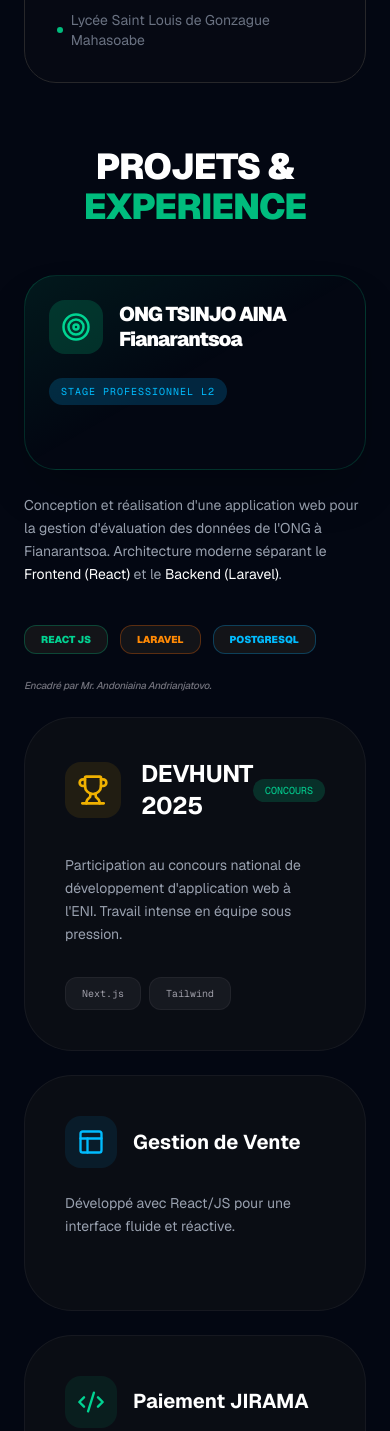
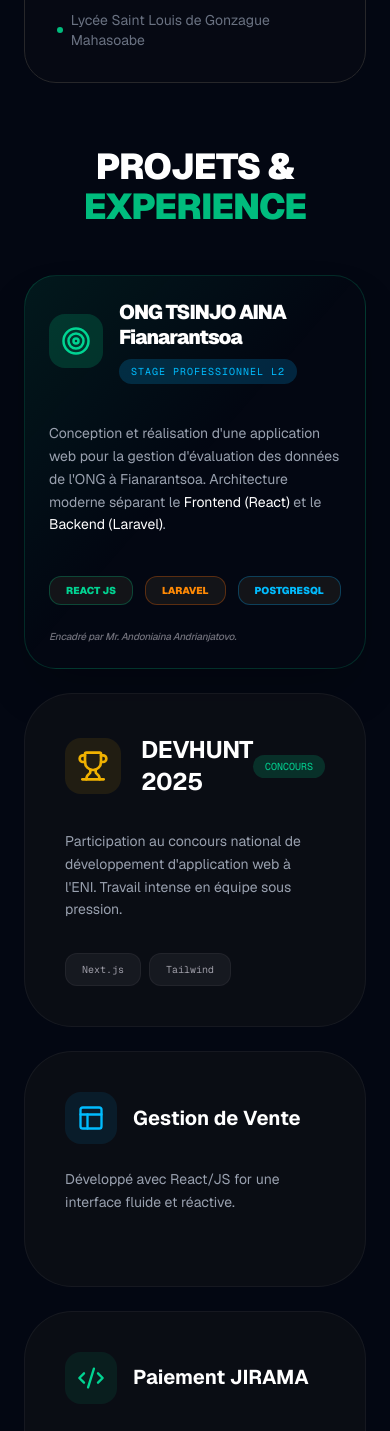
Before and after one commit to Nantenaina29/portfolio, a Next.js app: page / in a window 390 px wide. Shown: the part 2158-3589 px from the top of the page. Built offline with nearby package versions, Linux system fonts and the light colour scheme.

Commit message:
Fix : Update page projet

```diff
--- a/app/page.tsx
+++ b/app/page.tsx
@@ -188,26 +188,33 @@
             {/* --- STAGE ONG TSINJO AINA --- */}
             <div className="md:col-span-3 group relative p-6 md:p-10 rounded-[2rem] md:rounded-[3rem] bg-gradient-to-br from-emerald-500/10 via-transparent to-transparent border border-emerald-500/20 hover:border-emerald-500/50 transition-all shadow-2xl">
 
-              {/* Lohateny sy Badge: Responsive Layout */}
+              {/* Lohateny sy Badge: Nahitsy ho flex-col amin'ny mobile */}
               <div className="flex flex-col md:flex-row md:justify-between md:items-center gap-6 mb-10">
                 <div className="flex items-center gap-4 md:gap-6">
                   <div className="p-3 md:p-4 bg-emerald-500/20 rounded-2xl text-emerald-400 shrink-0">
                     <Target size={30} className="md:w-9 md:h-9" />
                   </div>
+                  {/* Ny h3 dia natao flex-col amin'ny mobile mba hidiran'ny span eo ambaniny */}
+                  <div className="flex flex-col gap-2">
                     <h3 className="text-xl md:text-4xl font-black tracking-tighter text-white leading-tight">
                       ONG TSINJO AINA Fianarantsoa
                     </h3>
-                </div>
-
-                {/* Ity span ity izao dia hidina ho azy eo ambany amin'ny mobile fa tsy hivoaka sisiny */}
-                <div className="flex">
-                  <span className="text-[10px] md:text-[11px] font-mono bg-sky-500/20 text-sky-400 px-3 py-1.5 md:px-4 md:py-2 rounded-full uppercase tracking-widest whitespace-nowrap">
+                    {/* Ity span ity dia miseho eo ambany ihany amin'ny mobile */}
+                    <div className="md:hidden">
+                      <span className="text-[10px] font-mono bg-sky-500/20 text-sky-400 px-3 py-1.5 rounded-full uppercase tracking-widest whitespace-nowrap">
                         Stage Professionnel L2
                       </span>
                     </div>
                   </div>
                 </div>
 
+                {/* Ity kosa no miseho eo akaikiny (right side) rehefa amin'ny solosaina (md) */}
+                <div className="hidden md:flex">
+                  <span className="text-[11px] font-mono bg-sky-500/20 text-sky-400 px-4 py-2 rounded-full uppercase tracking-widest whitespace-nowrap">
+                    Stage Professionnel L2
+                  </span>
+                </div>
+              </div>
 
               <div className="grid grid-cols-1 md:grid-cols-2 gap-10">
                 <p className="text-gray-400 text-sm md:text-base leading-relaxed">
@@ -225,7 +232,7 @@
                   </p>
                 </div>
               </div>
-
+            </div>
 
             {/* DevHunt */}
             <div className="md:col-span-2 group relative p-10 rounded-[3rem] bg-zinc-900/40 border border-white/5 hover:border-emerald-500/50 transition-all flex flex-col justify-between">
@@ -256,9 +263,8 @@
                   </div>
                   <h3 className="text-xl font-bold text-white">Gestion de Vente</h3>
                 </div>
-              <p className="text-gray-400 text-sm leading-relaxed mb-8">Développé avec React/JS pour une interface fluide et réactive.</p>
+                <p className="text-gray-400 text-sm leading-relaxed mb-8">Développé avec React/JS for une interface fluide et réactive.</p>
               </div>
-
             </div>
 
             {/* JIRAMA */}
```
Lines whose indentation alone changed are shown as unchanged.
